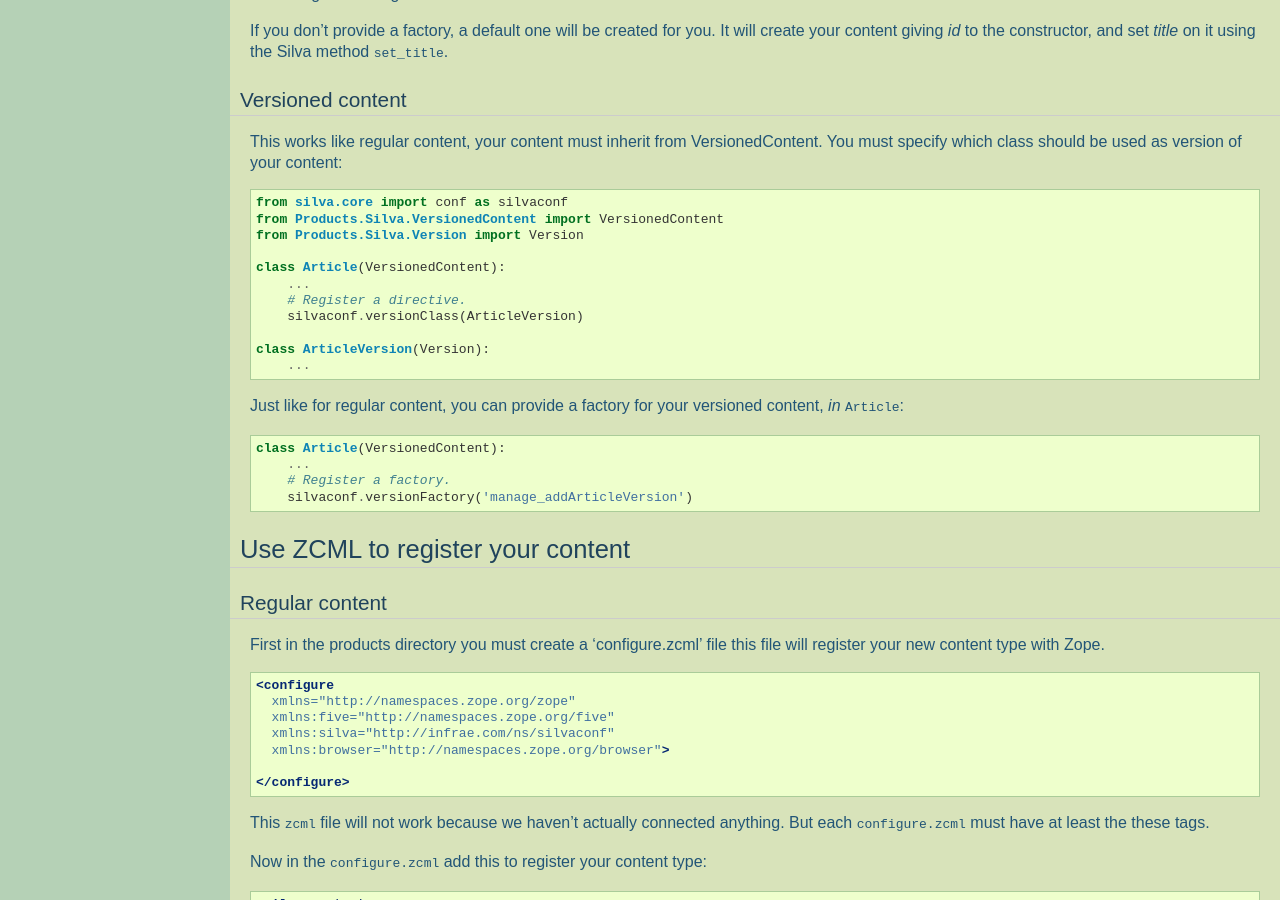
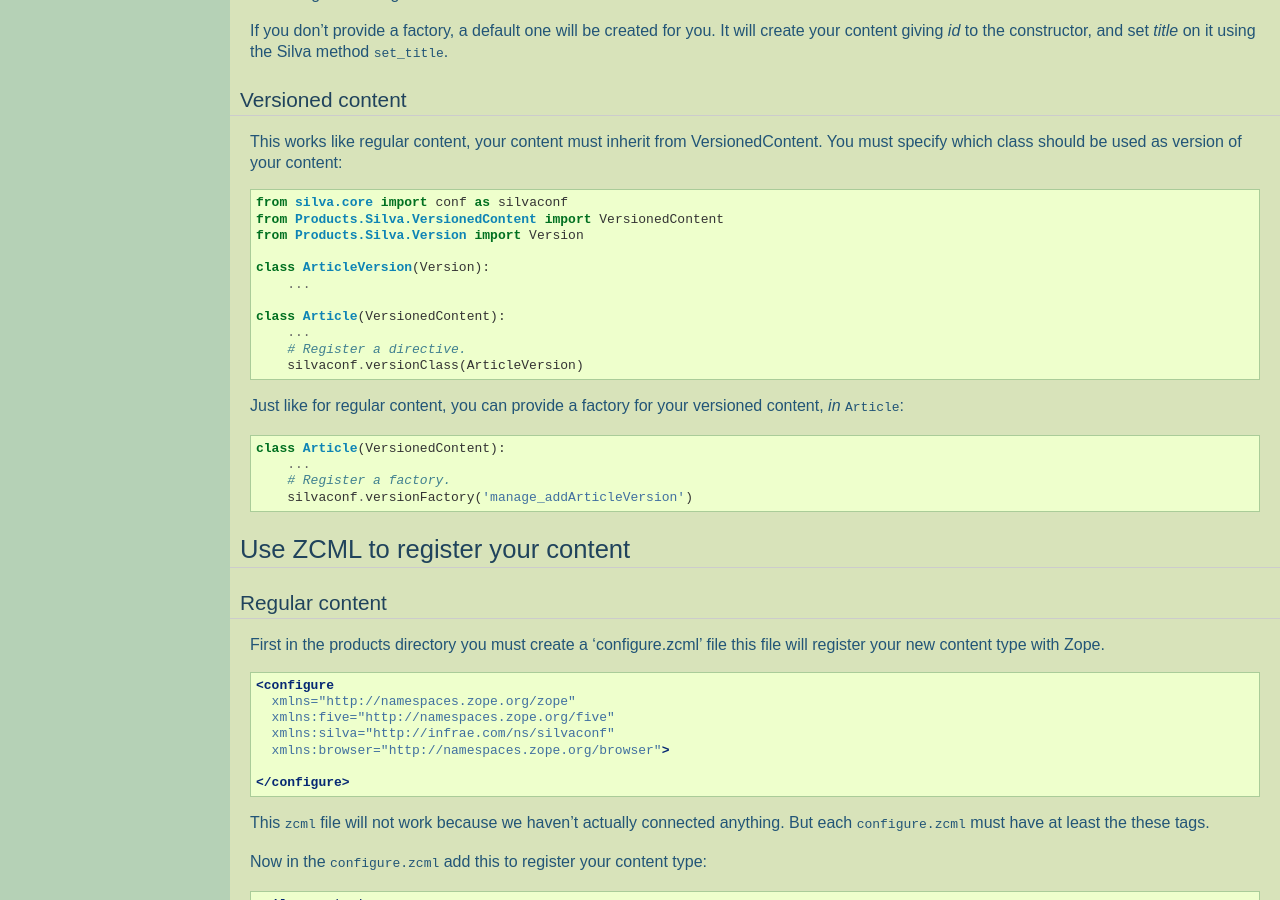
Before and after one commit to silvacms/documentation, a Sphinx documentation site: the page built from source/silva/contents/base.rst, in a window 1280 px wide and 900 px high, scrolled down 1679 px. Built offline with Sphinx 7.4.7, drawn with Linux system fonts in a browser that asks for light colours; pages that are not in the unit, such as notebooks, are missing from menus.

Commit message:
- Fix precedence

```diff
--- a/source/silva/contents/base.rst
+++ b/source/silva/contents/base.rst
@@ -133,13 +133,13 @@ version of your content:
    from Products.Silva.VersionedContent import VersionedContent
    from Products.Silva.Version import Version
 
+   class ArticleVersion(Version):
+       ...
+
    class Article(VersionedContent):
        ...
        # Register a directive.
        silvaconf.versionClass(ArticleVersion)
-
-   class ArticleVersion(Version):
-       ...
 
 Just like for regular content, you can provide a factory for your
 versioned content, *in* ``Article``:
```
